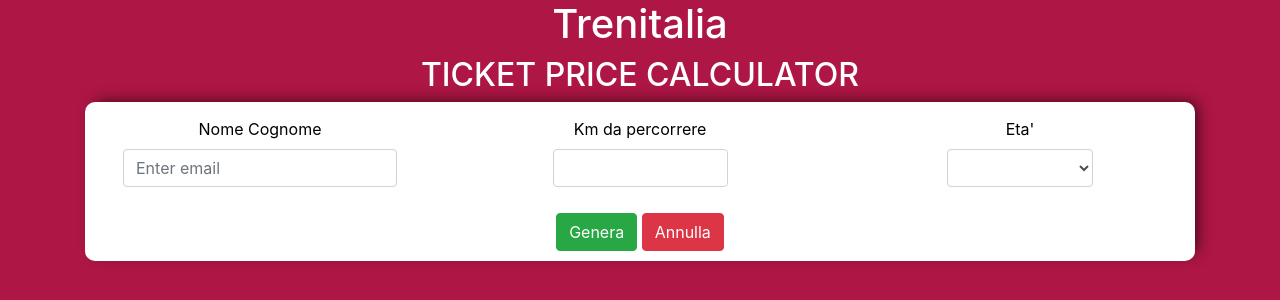
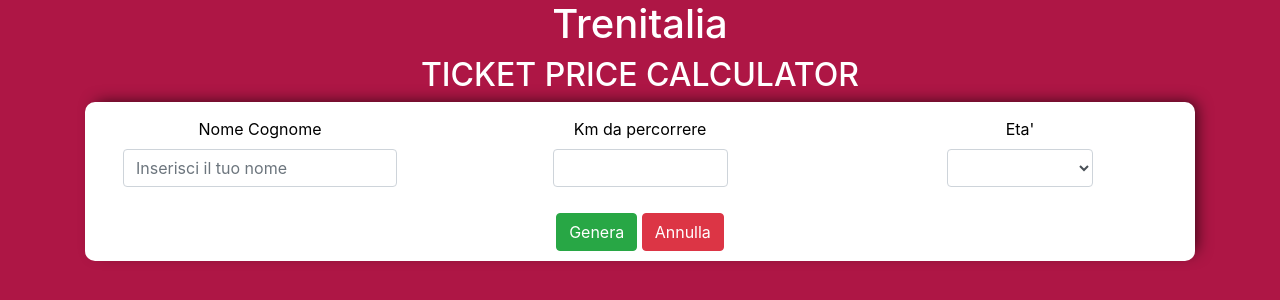
Before and after one commit to ENZOboldi87/js-biglietto-treno-form, a plain HTML site: page index.html in a window 1280 px wide. Drawn offline with nearby package versions, Linux system fonts and the light colour scheme.

Commit message:
placeholder fixed

```diff
--- a/index.html
+++ b/index.html
@@ -29,7 +29,7 @@
             <div class="col-lg-4">
               <div class="form-group text-center">
                 <label>Nome Cognome</label>
-                <input id="form-nome" type="email" class="form-control" aria-describedby="emailHelp" placeholder="Enter email">
+                <input id="form-nome" type="email" class="form-control"  placeholder="Inserisci il tuo nome">
               </div>
             </div>
             <div class="col-lg-4">
```
Also changed, not shown: js/myscript.js (+3 -6 lines).
